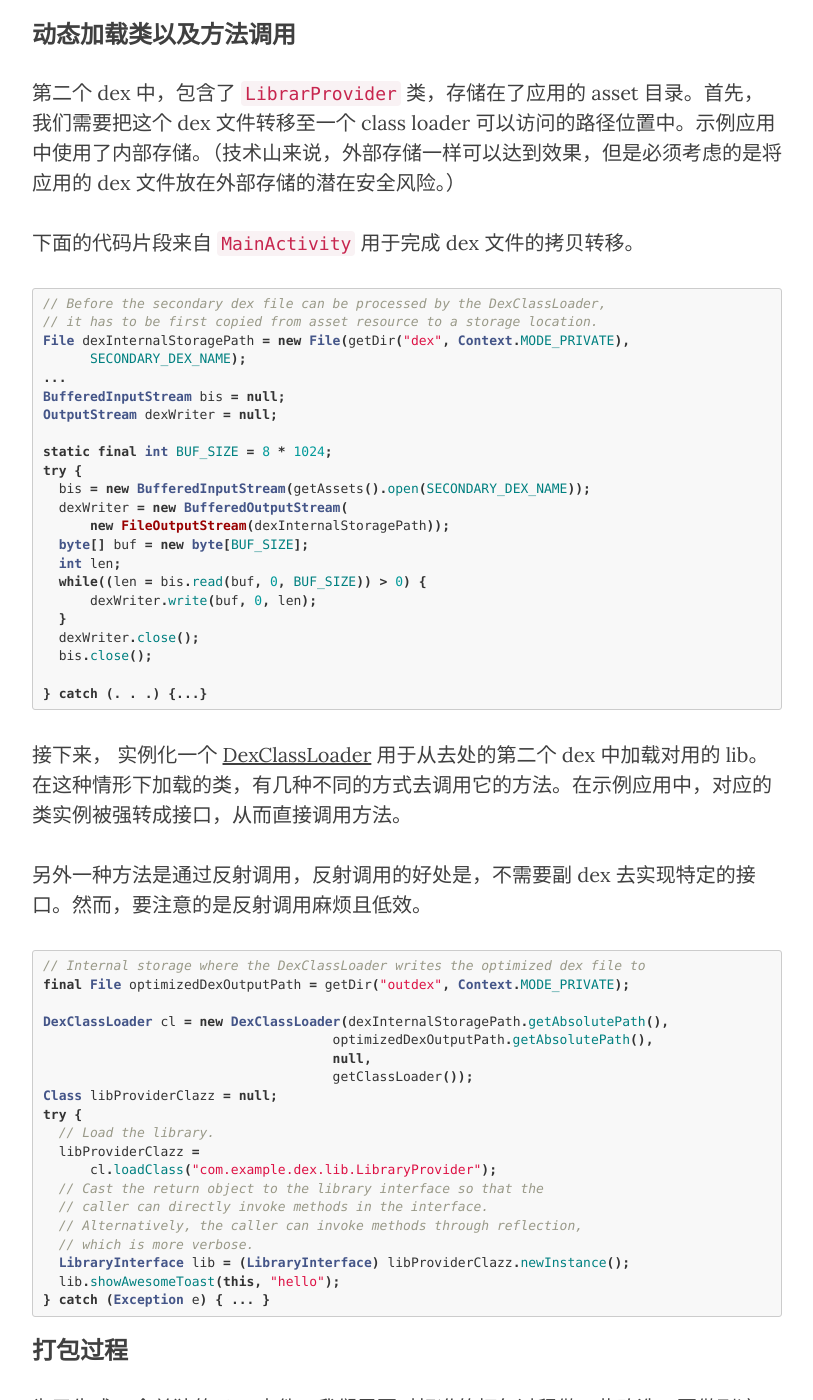
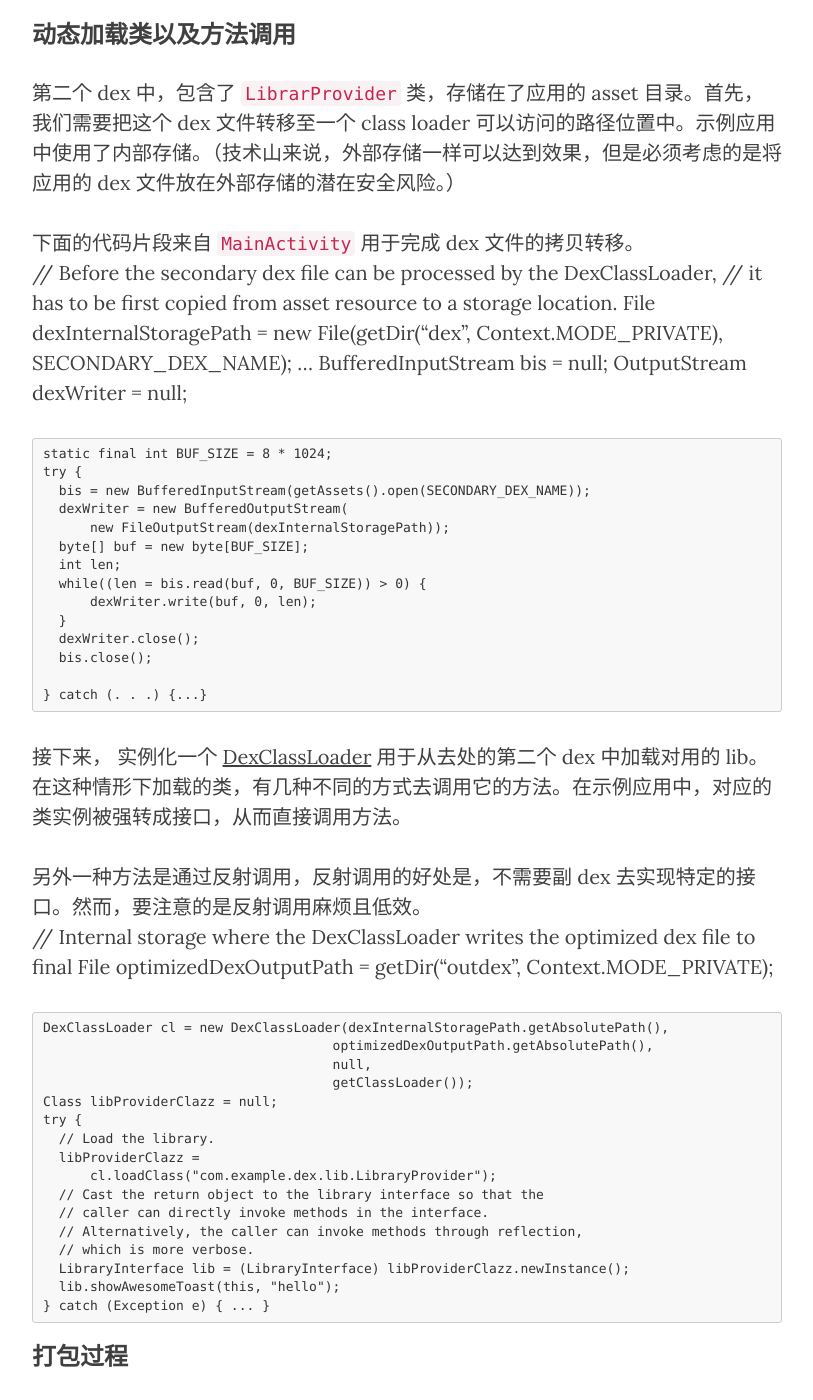
Before and after one commit to reondz/reondz.github.io, a Jekyll site: the page built from _posts/2015-07-15-Android类动态加载.markdown, in a window 1280 px wide and 1400 px high, scrolled down 1628 px. Shown: the whole window, without its empty margins (233-1046 px from the left). Built offline with Jekyll 4.4.1, drawn with Linux system fonts in a browser that asks for light colours; nearby versions of some CDN libraries; comment, search, counter and statistics services are not loaded; some of the changed text lies outside the part shown.

Commit message:
格式调整.

````diff
--- a/_posts/2015-07-15-Android类动态加载.markdown
+++ b/_posts/2015-07-15-Android类动态加载.markdown
@@ -39,57 +39,51 @@ Dalvik 虚拟机为开发者提供了动态加载类的功能。不但可以从
 第二个 dex 中，包含了 `LibrarProvider` 类，存储在了应用的 asset 目录。首先，我们需要把这个 dex 文件转移至一个 class loader 可以访问的路径位置中。示例应用中使用了内部存储。（技术山来说，外部存储一样可以达到效果，但是必须考虑的是将应用的 dex 文件放在外部存储的潜在安全风险。）
 
 下面的代码片段来自 `MainActivity` 用于完成 dex 文件的拷贝转移。
+	// Before the secondary dex file can be processed by the DexClassLoader,
+	// it has to be first copied from asset resource to a storage location.
+	File dexInternalStoragePath = new File(getDir("dex", Context.MODE_PRIVATE),
+	      SECONDARY_DEX_NAME);
+	...
+	BufferedInputStream bis = null;
+	OutputStream dexWriter = null;
 
-```java
-// Before the secondary dex file can be processed by the DexClassLoader,
-// it has to be first copied from asset resource to a storage location.
-File dexInternalStoragePath = new File(getDir("dex", Context.MODE_PRIVATE),
-      SECONDARY_DEX_NAME);
-...
-BufferedInputStream bis = null;
-OutputStream dexWriter = null;
+	static final int BUF_SIZE = 8 * 1024;
+	try {
+	  bis = new BufferedInputStream(getAssets().open(SECONDARY_DEX_NAME));
+	  dexWriter = new BufferedOutputStream(
+	      new FileOutputStream(dexInternalStoragePath));
+	  byte[] buf = new byte[BUF_SIZE];
+	  int len;
+	  while((len = bis.read(buf, 0, BUF_SIZE)) > 0) {
+	      dexWriter.write(buf, 0, len);
+	  }
+	  dexWriter.close();
+	  bis.close();
 
-static final int BUF_SIZE = 8 * 1024;
-try {
-  bis = new BufferedInputStream(getAssets().open(SECONDARY_DEX_NAME));
-  dexWriter = new BufferedOutputStream(
-      new FileOutputStream(dexInternalStoragePath));
-  byte[] buf = new byte[BUF_SIZE];
-  int len;
-  while((len = bis.read(buf, 0, BUF_SIZE)) > 0) {
-      dexWriter.write(buf, 0, len);
-  }
-  dexWriter.close();
-  bis.close();
-
-} catch (. . .) {...}
-```
+	} catch (. . .) {...}
 
 接下来， 实例化一个 [DexClassLoader](http://developer.android.com/reference/dalvik/system/DexClassLoader.html) 用于从去处的第二个 dex 中加载对用的 lib。在这种情形下加载的类，有几种不同的方式去调用它的方法。在示例应用中，对应的类实例被强转成接口，从而直接调用方法。
 
 另外一种方法是通过反射调用，反射调用的好处是，不需要副 dex 去实现特定的接口。然而，要注意的是反射调用麻烦且低效。
+	// Internal storage where the DexClassLoader writes the optimized dex file to
+	final File optimizedDexOutputPath = getDir("outdex", Context.MODE_PRIVATE);
 
-```java
-// Internal storage where the DexClassLoader writes the optimized dex file to
-final File optimizedDexOutputPath = getDir("outdex", Context.MODE_PRIVATE);
-
-DexClassLoader cl = new DexClassLoader(dexInternalStoragePath.getAbsolutePath(),
-                                     optimizedDexOutputPath.getAbsolutePath(),
-                                     null,
-                                     getClassLoader());
-Class libProviderClazz = null;
-try {
-  // Load the library.
-  libProviderClazz =
-      cl.loadClass("com.example.dex.lib.LibraryProvider");
-  // Cast the return object to the library interface so that the
-  // caller can directly invoke methods in the interface.
-  // Alternatively, the caller can invoke methods through reflection,
-  // which is more verbose.
-  LibraryInterface lib = (LibraryInterface) libProviderClazz.newInstance();
-  lib.showAwesomeToast(this, "hello");
-} catch (Exception e) { ... }
-```
+	DexClassLoader cl = new DexClassLoader(dexInternalStoragePath.getAbsolutePath(),
+	                                     optimizedDexOutputPath.getAbsolutePath(),
+	                                     null,
+	                                     getClassLoader());
+	Class libProviderClazz = null;
+	try {
+	  // Load the library.
+	  libProviderClazz =
+	      cl.loadClass("com.example.dex.lib.LibraryProvider");
+	  // Cast the return object to the library interface so that the
+	  // caller can directly invoke methods in the interface.
+	  // Alternatively, the caller can invoke methods through reflection,
+	  // which is more verbose.
+	  LibraryInterface lib = (LibraryInterface) libProviderClazz.newInstance();
+	  lib.showAwesomeToast(this, "hello");
+	} catch (Exception e) { ... }
 
 ### 打包过程
 
@@ -100,32 +94,28 @@ try {
 1. 创建 2 个目录用于存储会被转换成主 dex 和 副 dex 的 .class文件。
 2. 选择性的拷贝 PROJECT_ROOT/bin/classes 中的 .class 文件到 2 个目录中去。
 
-	```xml
-	<!-- Primary dex to include everything but the concrete library
-                 implementation. -->
-            <copy todir="${out.classes.absolute.dir}.1" >
-                <fileset dir="${out.classes.absolute.dir}" >
-                        <exclude name="com/example/dex/lib/**" />
-                </fileset>
-            </copy>
-            <!-- Secondary dex to include the concrete library implementation. -->
-            <copy todir="${out.classes.absolute.dir}.2" >
-                <fileset dir="${out.classes.absolute.dir}" >
-                        <include name="com/example/dex/lib/**" />
-                </fileset>
-            </copy>
-	```
-
+		<!-- Primary dex to include everything but the concrete library implementation. -->
+		<copy todir="${out.classes.absolute.dir}.1" >
+		<fileset dir="${out.classes.absolute.dir}" >
+			<exclude name="com/example/dex/lib/**" />
+		</fileset>
+		</copy>
+		<!-- Secondary dex to include the concrete library implementation. -->
+		<copy todir="${out.classes.absolute.dir}.2" >
+		<fileset dir="${out.classes.absolute.dir}" >
+			<include name="com/example/dex/lib/**" />
+		</fileset>
+		</copy>
 
 3. 转换 2 个目录中的 .class 文件为 2 个分开的 dex 文件。
 4. 将副 dex 文件转换为一个 jar 包，因为这是 `DexClassLoader` 输入需要的格式。最后，将这个 jar 包存储在工程的 "asset" 目录。
 
-	```xml
-	<!-- Package the output in the assets directory of the apk. -->
+
+		<!-- Package the output in the assets directory of the apk. -->
 		<jar destfile="${asset.absolute.dir}/secondary_dex.jar"
 			  basedir="${out.absolute.dir}/secondary_dex_dir"
-	         includes="classes.dex" />
-	```
+		     includes="classes.dex" />
+
 
 在工程根目录下执行 ant debug（或者release）命令触发打包。
 
````
Also changed, not shown: _posts/sample.markdown (+122 -6 lines).
